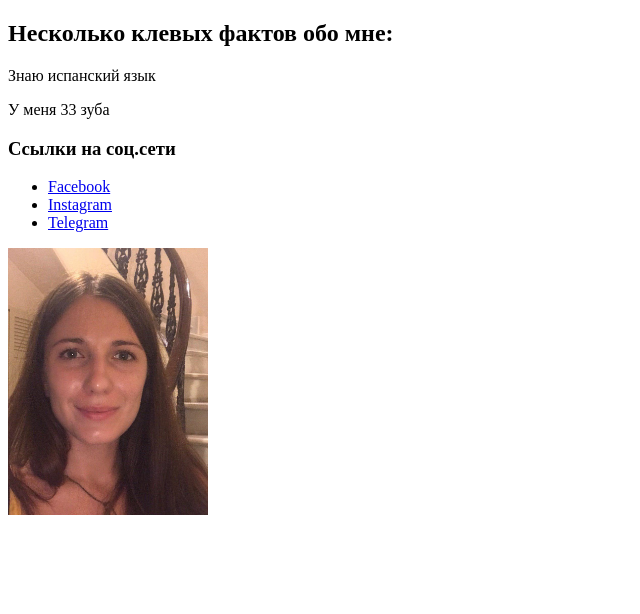
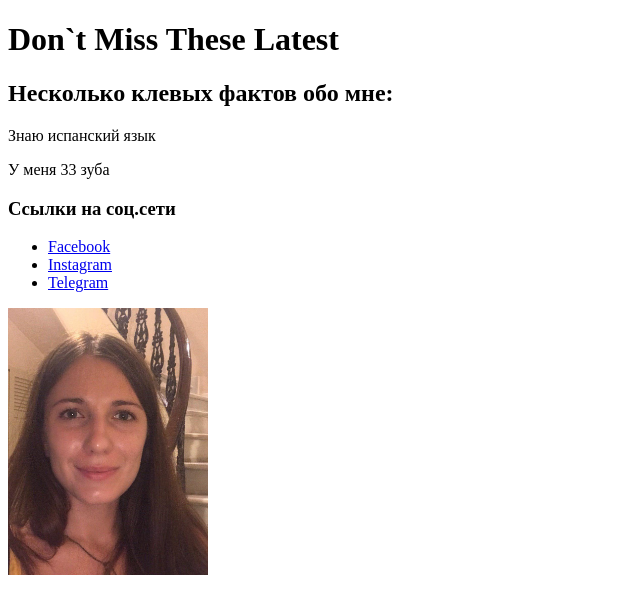
Before and after one commit to findme88/3facts, a plain HTML site: page page/page/index.html in a window 1280 px wide. Shown: the whole page, without its empty margins (0-640 px from the left). Drawn offline with Linux system fonts and the light colour scheme.

Commit message:
first commit

```diff
--- a/page/page/index.html
+++ b/page/page/index.html
@@ -8,6 +8,7 @@
 </head>
 
 <body>
+    <h1>Don`t Miss These Latest</h1>
     <h2>Несколько клевых фактов обо мне:</h2>
     <p>Знаю испанский язык</p>
     <p>У меня 33 зуба</p>
```
